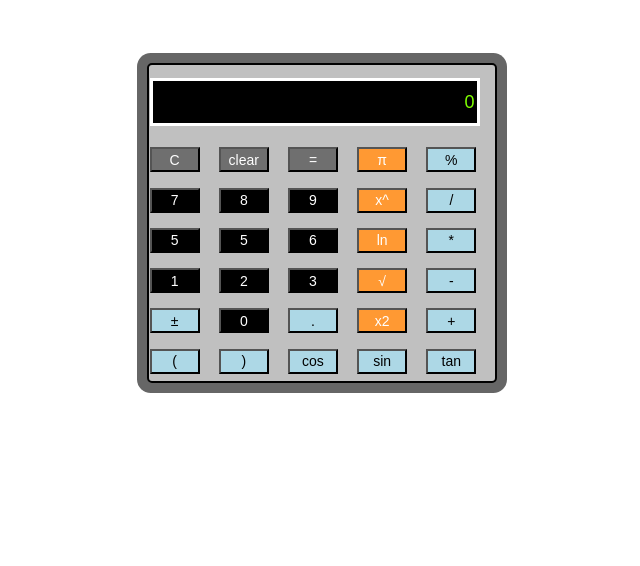
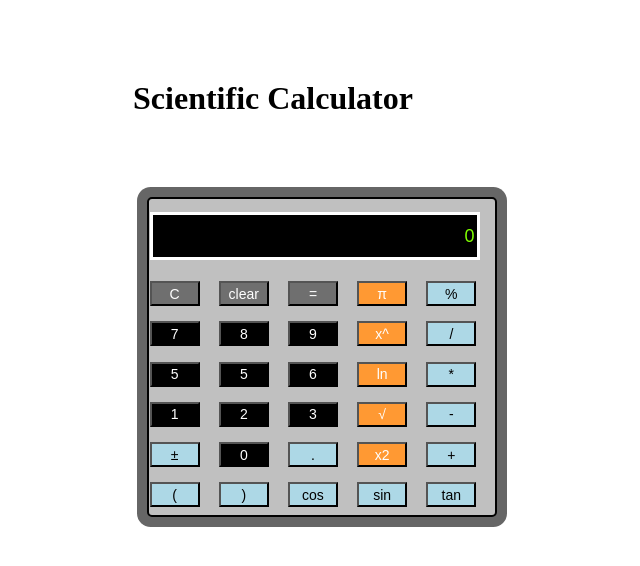
Before and after one commit to LaxmanM13/scientific-calculator, a plain HTML site: page index.html in a window 1280 px wide. Shown: the whole page, without its empty margins (367-1007 px from the left). Drawn offline with Linux system fonts and the light colour scheme.

Commit message:
after margin changes

```diff
--- a/index.html
+++ b/index.html
@@ -56,6 +56,8 @@
             <td><input type="button" class="btnMath" name="btnMath" value="tan" onclick="if(checkNum(this.form.display.value)) { tan(this.form) }"></td>
         </tr>
         </tabel>
+
 </form>
+<h1>Scientific Calculator</h1>
 </body>
 </html>
--- a/styles.css
+++ b/styles.css
@@ -60,3 +60,9 @@
     width: 50px;
     height: 25px;
   }
+  h1
+  {
+  text-align:center;
+  margin:80px
+
+  }
```
